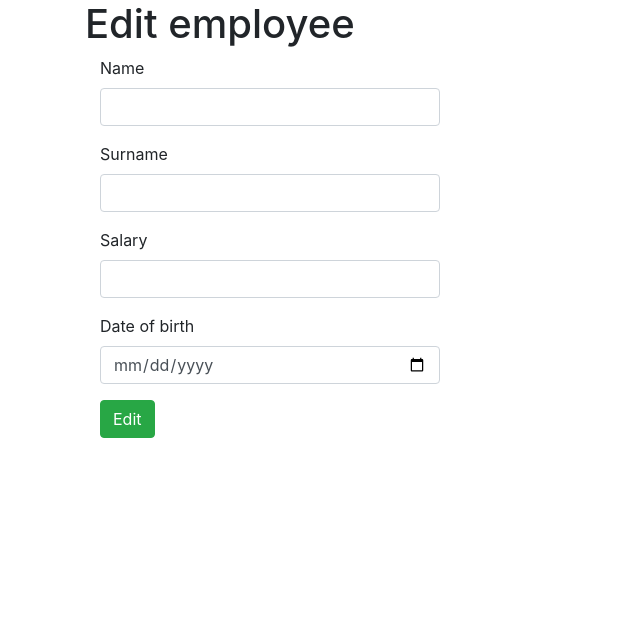
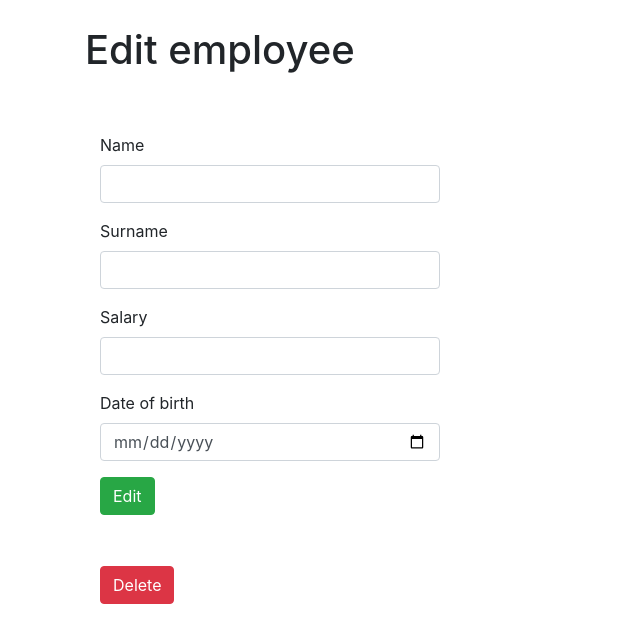
Before and after one commit to ooleksyshyn/web_project, a Flask app: page /edit_employee/1 in a window 1280 px wide. Shown: the part 56-699 px from the top of the page, without its empty margins (0-640 px from the left). Run offline with Flask 2, Linux system fonts and the light colour scheme; data that the repository does not hold is empty; some libraries are stand-ins or nearby versions.

Commit message:
delete function added

```diff
--- a/src/view.py
+++ b/src/view.py
@@ -60,7 +60,6 @@ def search_employees():
 @app.route("/create_department", methods=["POST", "GET"])
 @search_decorator
 def create_department():
-    print("WTF???")
 
     if request.method == "POST":
         name = request.form["name"]
@@ -185,3 +184,19 @@ def employee_detail(slug):
     employee = md.Employee.query.filter(md.Employee.slug == slug).first()
 
     return render_template("employee.html", employee=employee)
+
+
+@app.route("/delete_department/<slug>", methods=["POST"])
+def delete_department(slug):
+    md.Department.query.filter(md.Department.slug == slug).delete()
+
+    db.session.commit()
+    return redirect(url_for("departments"))
+
+
+@app.route("/delete_employee/<slug>", methods=["POST"])
+def delete_employee(slug):
+    md.Employee.query.filter(md.Employee.slug == slug).delete()
+
+    db.session.commit()
+    return redirect(url_for("employees"))
--- a/templates/edit_employee.html
+++ b/templates/edit_employee.html
@@ -25,4 +25,15 @@
         </form>
     </div>
 </div>
+
+<div class="container">
+    <div class="col-md-4">
+        <form action="{{url_for('delete_employee', slug=employee.slug)}}" method="POST">
+            <button type="submit" class="btn btn-danger">
+                Delete
+            </button>
+        </form>
+    </div>
+</div>
+
 {% endblock %}
--- a/templates/index.html
+++ b/templates/index.html
@@ -3,6 +3,7 @@
 <head>
     <meta charset="UTF-8">
     <title>Departments</title>
+    <link rel="stylesheet" href="/templates/styles.css">
     <link rel="stylesheet" href="https://stackpath.bootstrapcdn.com/bootstrap/4.4.1/css/bootstrap.min.css"
           integrity="sha384-Vkoo8x4CGsO3+Hhxv8T/Q5PaXtkKtu6ug5TOeNV6gBiFeWPGFN9MuhOf23Q9Ifjh" crossorigin="anonymous">
 </head>
--- /dev/null
+++ b/templates/styles.css
@@ -0,0 +1,3 @@
+.container{
+    padding: 2%;
+}
```
Also changed, not shown: templates/edit_department.html (+9 -0 lines).
